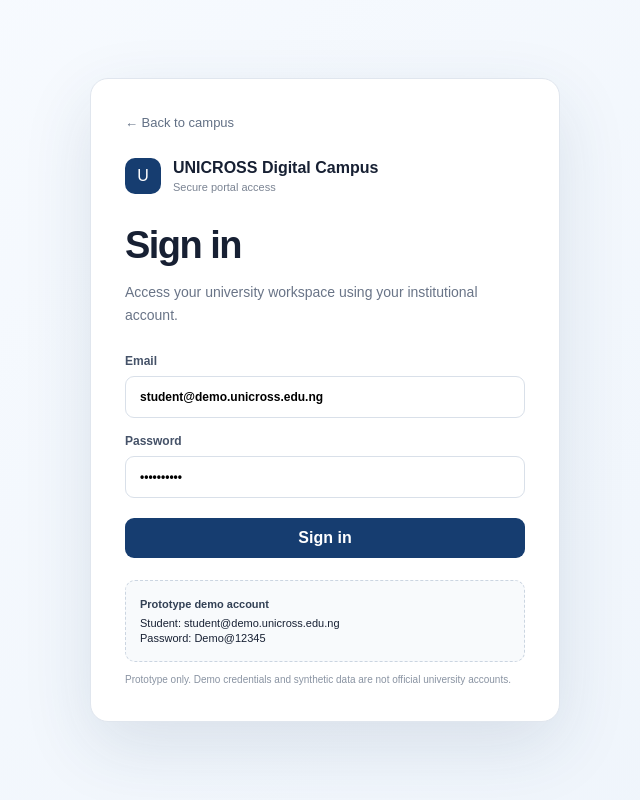
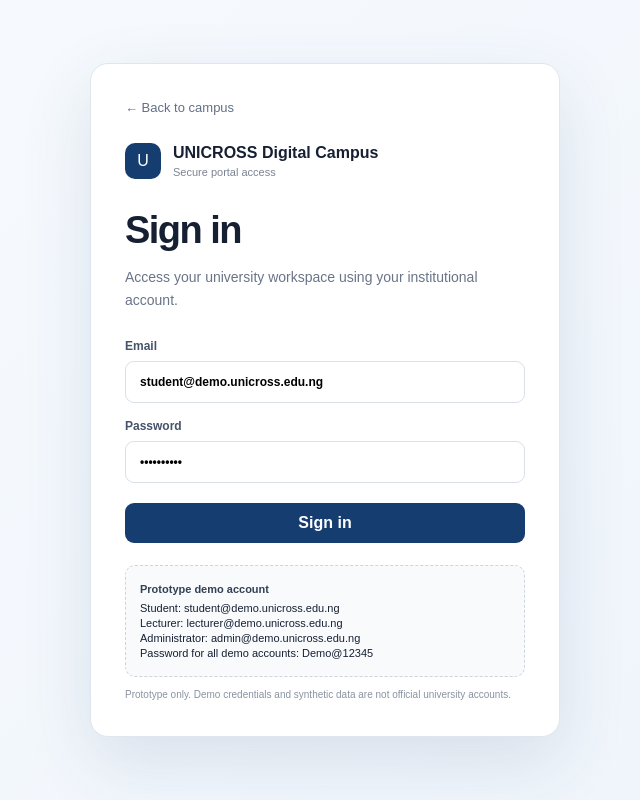
Before and after one commit to igbobaeval12/unicross-digital-campus, a Next.js app: page /login in a window 1280 px wide. Shown: the whole page, without its empty margins (315-955 px from the left). Built offline with nearby package versions, Linux system fonts and the light colour scheme.

Commit message:
Document demo lecturer and administrator sign-in accounts

```diff
--- a/src/app/login/page.tsx
+++ b/src/app/login/page.tsx
@@ -87,7 +87,9 @@ export default function LoginPage() {
         <div className="demoBox">
           <b>Prototype demo account</b>
           <span>Student: student@demo.unicross.edu.ng</span>
-          <span>Password: Demo@12345</span>
+          <span>Lecturer: lecturer@demo.unicross.edu.ng</span>
+          <span>Administrator: admin@demo.unicross.edu.ng</span>
+          <span>Password for all demo accounts: Demo@12345</span>
         </div>
 
         <p className="authNote">
```
